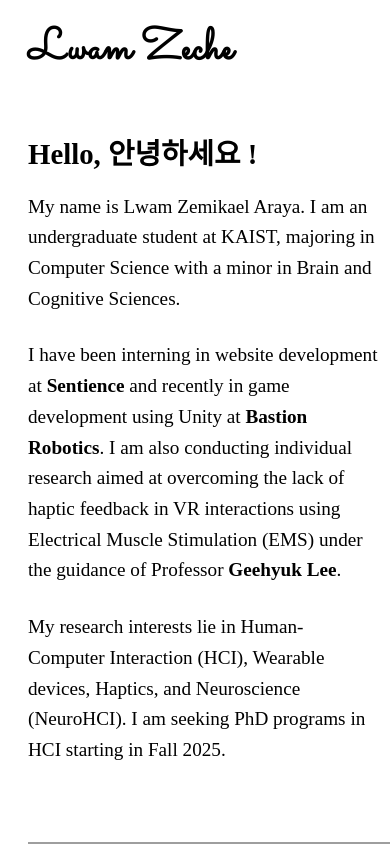
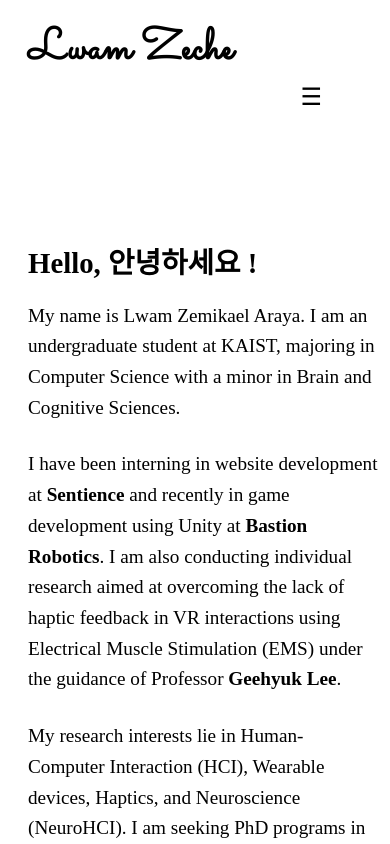
Before and after one commit to lwamzeche/lwamzeche, a React (Create React App) app: page /about in a window 390 px wide. Shown: the top 844 px of the page. Built offline with nearby package versions, Linux system fonts and the light colour scheme; grey boxes are pictures that could not be loaded.

Commit message:
Updated version

```diff
--- a/src/About.css
+++ b/src/About.css
@@ -55,6 +55,7 @@
   color: black; /* Sets the link color */
   text-decoration: none; /* No underline by default */
   font-size: 16px;
+  font-weight: bold;
 }
 
 .about-links a:hover {
--- a/src/About.js
+++ b/src/About.js
@@ -64,10 +64,10 @@ function About() {
         >
           Get a copy of my CV
         </a>
-        <a href="mailto:lwamzeche@kaist.ac.kr">lwamzeche@kaist.ac.kr</a>
-        <a href="https://hci.social/@lwam">Mastodon</a>
+        <a href="mailto:lwamzeche@kaist.ac.kr">Email: lwamzeche@kaist.ac.kr</a>
         <a href="https://github.com/lwamzeche">GitHub</a>
         <a href="https://x.com/lwam_zeche">X (Twitter) </a>
+        <a href="https://hci.social/@lwam">Mastodon</a>
       </div>
     </div>
   );
--- a/src/App.css
+++ b/src/App.css
@@ -1,29 +1,25 @@
 .navigation {
   display: flex;
   justify-content: space-between;
-  /* align-items: center; */
+  align-items: center;
   width: 100%;
-  padding: 50px 40px; /* Adjusted for better spacing */
-
-  background-color: transparent; /* Making it blend into the page */
-  box-shadow: none; /* Removing any shadow for a flatter design */
-  /* position: fixed; */
+  padding: 20px 40px; /* Adjusted for better spacing */
+  background-color: transparent;
+  box-shadow: none;
   top: 0;
-  /* z-index: 1000; */
 }
 
 .nav-logo {
-  font-size: 44px; /* Consistent prominent size for the name */
+  font-size: 44px;
   font-weight: bold;
-  color: black; /* Ensuring it matches the main content's text color */
+  color: black;
   text-decoration: none;
-  margin-right: 0px;
+  /* margin-right: 0px; */
   font-family: "Sacramento", cursive;
 }
 
 .nav-links {
   display: flex;
-  /* gap: 0px; Adjusted gap for a more spaced-out look */
 }
 
 .nav-item {
@@ -35,15 +31,49 @@
 }
 
 .nav-item:hover {
-  color: darkgray; /* Subtle hover effect */
+  color: darkgray;
+}
+
+.menu-toggle {
+  display: none; /* Initially hidden */
+  font-size: 24px;
+  background: none;
+  border: none;
+  cursor: pointer;
+  padding-right: 80px;
+  padding-bottom: 80px;
+  margin-right: 0px;
+  /* position: fixed; */
 }
 
 /* Responsive Adjustments for smaller screens */
 @media (max-width: 768px) {
   .navigation {
     padding: 10px 20px; /* Smaller padding on smaller screens */
+    flex-direction: column;
+    align-items: flex-start;
   }
   .nav-links {
-    display: none; /* Optionally hide navigation links on smaller screens */
+    display: none;
+    flex-direction: column;
+    position: absolute;
+    top: 120px;
+    left: 40%;
+    /* right: 20%; */
+    width: 100%;
+    text-align: center;
+    border-radius: 8px;
+    z-index: 10;
+  }
+  .nav-links.open {
+    display: flex;
+  }
+  .nav-item {
+    padding: 10px 0;
+    width: 100%;
+  }
+  .menu-toggle {
+    display: block; /* Show menu toggle button on smaller screens */
+    align-self: flex-end;
   }
 }
--- a/src/App.js
+++ b/src/App.js
@@ -1,4 +1,4 @@
-import React from "react";
+import React, { useState } from "react";
 import {
   BrowserRouter as Router,
   Route,
@@ -11,6 +11,12 @@ import Projects from "./Projects";
 import "./App.css";
 
 function App() {
+  const [menuOpen, setMenuOpen] = useState(false);
+
+  const toggleMenu = () => {
+    setMenuOpen(!menuOpen);
+  };
+
   return (
     <Router>
       <div className="App">
@@ -18,11 +24,14 @@ function App() {
           <Link to="/" className="nav-logo">
             Lwam Zeche
           </Link>
-          <div className="nav-links">
-            <Link to="/about" className="nav-item">
+          <button className="menu-toggle" onClick={toggleMenu}>
+            ☰
+          </button>
+          <div className={`nav-links ${menuOpen ? "open" : ""}`}>
+            <Link to="/about" className="nav-item" onClick={toggleMenu}>
               About me
             </Link>
-            <Link to="/projects" className="nav-item">
+            <Link to="/projects" className="nav-item" onClick={toggleMenu}>
               Projects
             </Link>
           </div>
```
